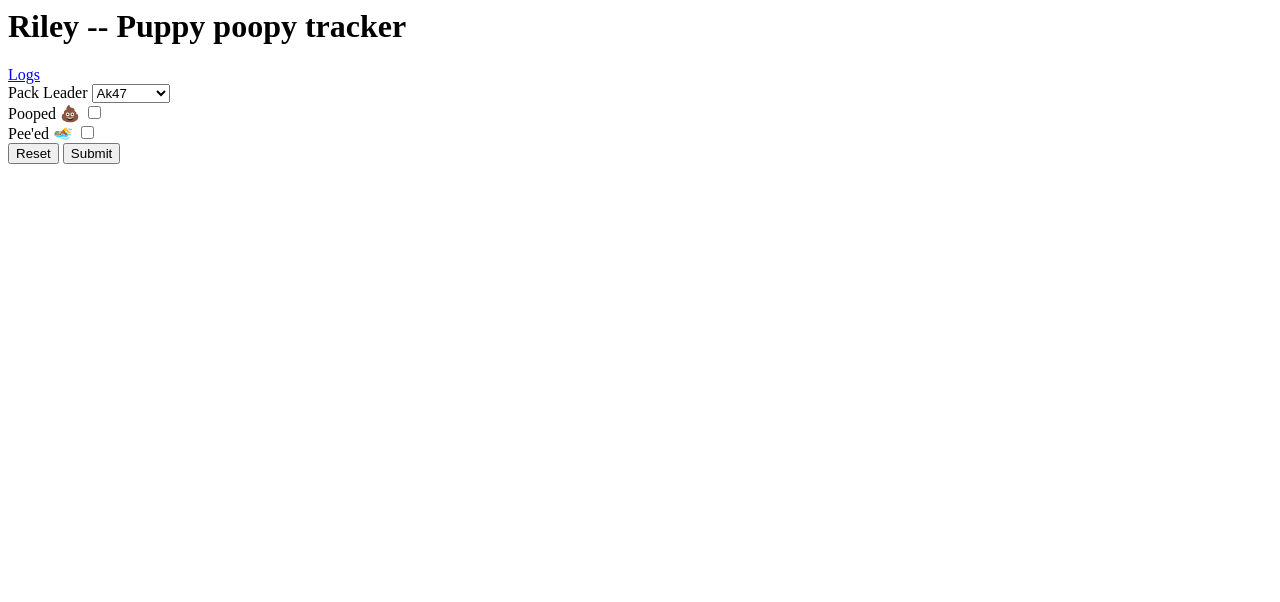
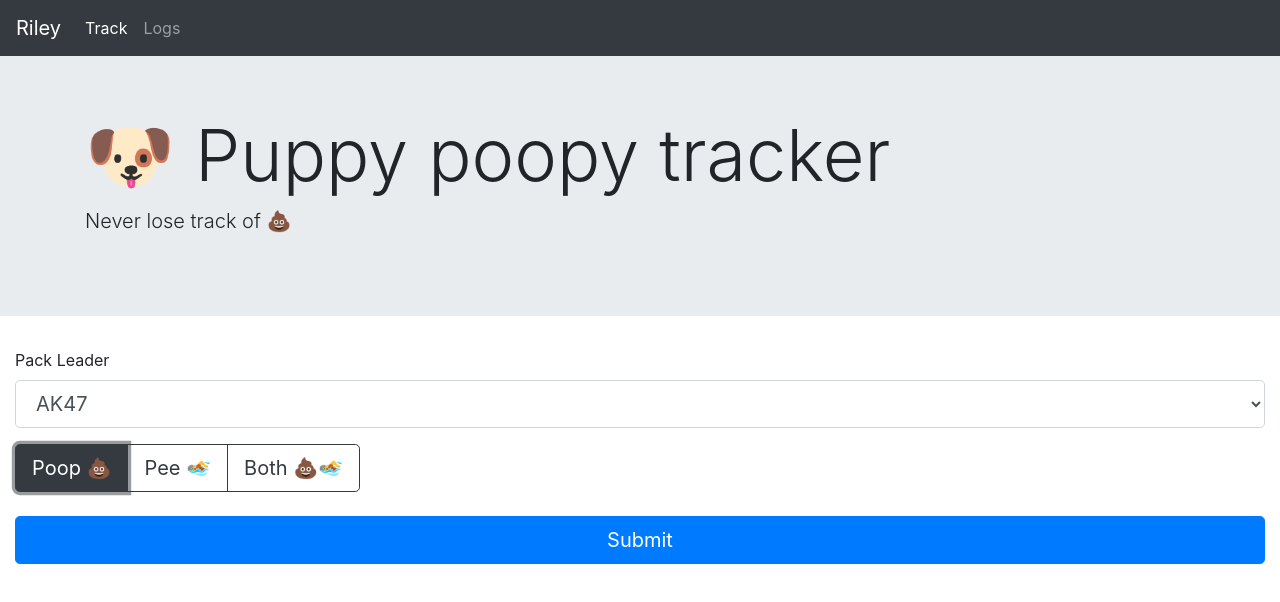
Before and after one commit to vprasanth/riley, a website: page public/index.html in a window 1280 px wide. Drawn offline with nearby package versions, Linux system fonts and the light colour scheme.

Commit message:
Add bootstrap and restyle UI

```diff
--- a/public/index.html
+++ b/public/index.html
@@ -1,35 +1,82 @@
-<!DOCTYPE>
+<!doctype html>
 <html>
-<head>
+<head lang="en">
+	<meta charset="utf-8">
+	<meta name="viewport" content="width=device-width, initial-scale=1">
+	<meta name="apple-mobile-web-app-capable" content="yes">
+	<meta name="mobile-web-app-capable" content="yes">
 	<title>Riley</title>
-	<meta name="viewport" content="width=device-width, initial-scale=1">
+	<link rel="stylesheet" href="https://maxcdn.bootstrapcdn.com/bootstrap/4.0.0-beta.2/css/bootstrap.min.css" integrity="sha384-PsH8R72JQ3SOdhVi3uxftmaW6Vc51MKb0q5P2rRUpPvrszuE4W1povHYgTpBfshb" crossorigin="anonymous">
 </head>
 <body>
-	<h1>Riley -- Puppy poopy tracker</h1>
-	<a href="/logs.html">Logs</a>
+	<nav class="navbar navbar-expand-lg navbar-dark bg-dark fixed-top">
+		<a class="navbar-brand" href="/">Riley</a>
+		<button class="navbar-toggler" type="button" data-toggle="collapse" data-target="#navbarNav" aria-controls="navbarNav" aria-expanded="false" aria-label="Toggle navigation">
+			<span class="navbar-toggler-icon"></span>
+		</button>
+		<div class="collapse navbar-collapse" id="navbarNav">
+			<ul class="navbar-nav">
+				<li class="nav-item active">
+					<a class="nav-link" href="/">Track <span class="sr-only">(current)</span></a>
+				</li>
+				<li class="nav-item">
+					<a class="nav-link" href="logs.html">Logs</a>
+				</li>
+			</ul>
+		</div>
+	</nav>
+	<div class="jumbotron jumbotron-fluid mt-5">
+		<div class="container">
+			<h1 class="display-3">	🐶 Puppy poopy tracker</h1>
+			<p class="lead">Never lose track of 💩</p>
+		</div>
+	</div>
+	<div class="container-fluid">
 		<form action="/api/poop" method="post">
-		<div>
+			<div class="form-row">
+				<div class="col">
+					<div class="form-group">
 						<label for="packleader">Pack Leader</label>
-			<select name="packleader" id="packleader">
+						<select class="form-control form-control-lg text-uppercase" name="packleader" id="packleader">
 							<option value="ajan">Ak47</option>
 							<option value="bigdaddy">Bigdaddy</option>
 							<option value="tdawg">Tdawg</option>
 							<option value="rebs">Rebs</option>
+							<option value="poops">Himashdawg</option>
 							<option value="poops">Poops</option>
+							<option value="poops">Riley</option>
 						</select>
 					</div>
-		<div>
-			<label for="poop">Pooped <span class="emoji">💩</span></label>
-			<input type="checkbox" id="poop" name="poop">
 				</div>
-		<div>
-			<label for="pee">Pee'ed <span class="emoji">🏊</span></label>
-			<input type="checkbox" id="pee" name="pee">
 			</div>
-		<div class="button">
-			<button type="reset">Reset</button>
-			<button type="submit">Submit</button>
+			<div class="form-group">
+				<div class="row">
+					<div class="col">
+						<div class="btn-group btn-group-lg" data-toggle="buttons">
+							<label class="btn btn-outline-dark active">
+								<input type="radio" name="options" id="poop" autocomplete="off" checked>Poop 💩
+							</label>
+							<label class="btn btn-outline-dark">
+								<input type="radio" name="options" id="pee" autocomplete="off">Pee 🏊
+							</label>
+							<label class="btn btn-outline-dark">
+								<input type="radio" name="options" id="both" autocomplete="off">Both 💩🏊
+							</label>
+						</div>
+					</div>
+				</div>
+			</div>
+			<div class="form-group">
+				<div class="row">
+					<div class="col">
+						<button type="submit" class="btn btn-primary btn-lg btn-block" style="">Submit</button>
+					</div>
+				</div>
 			</div>
 		</form>
+	</div>
+	<script src="https://code.jquery.com/jquery-3.2.1.slim.min.js" integrity="sha384-KJ3o2DKtIkvYIK3UENzmM7KCkRr/rE9/Qpg6aAZGJwFDMVNA/GpGFF93hXpG5KkN" crossorigin="anonymous"></script>
+	<script src="https://cdnjs.cloudflare.com/ajax/libs/popper.js/1.12.3/umd/popper.min.js" integrity="sha384-vFJXuSJphROIrBnz7yo7oB41mKfc8JzQZiCq4NCceLEaO4IHwicKwpJf9c9IpFgh" crossorigin="anonymous"></script>
+	<script src="https://maxcdn.bootstrapcdn.com/bootstrap/4.0.0-beta.2/js/bootstrap.min.js" integrity="sha384-alpBpkh1PFOepccYVYDB4do5UnbKysX5WZXm3XxPqe5iKTfUKjNkCk9SaVuEZflJ" crossorigin="anonymous"></script>
 </body>
 </html>
```
Also changed, not shown: public/js/logs.js (added, +37 -0 lines), public/logs.html (+73 -39 lines). Lines whose indentation alone changed are shown as unchanged.
